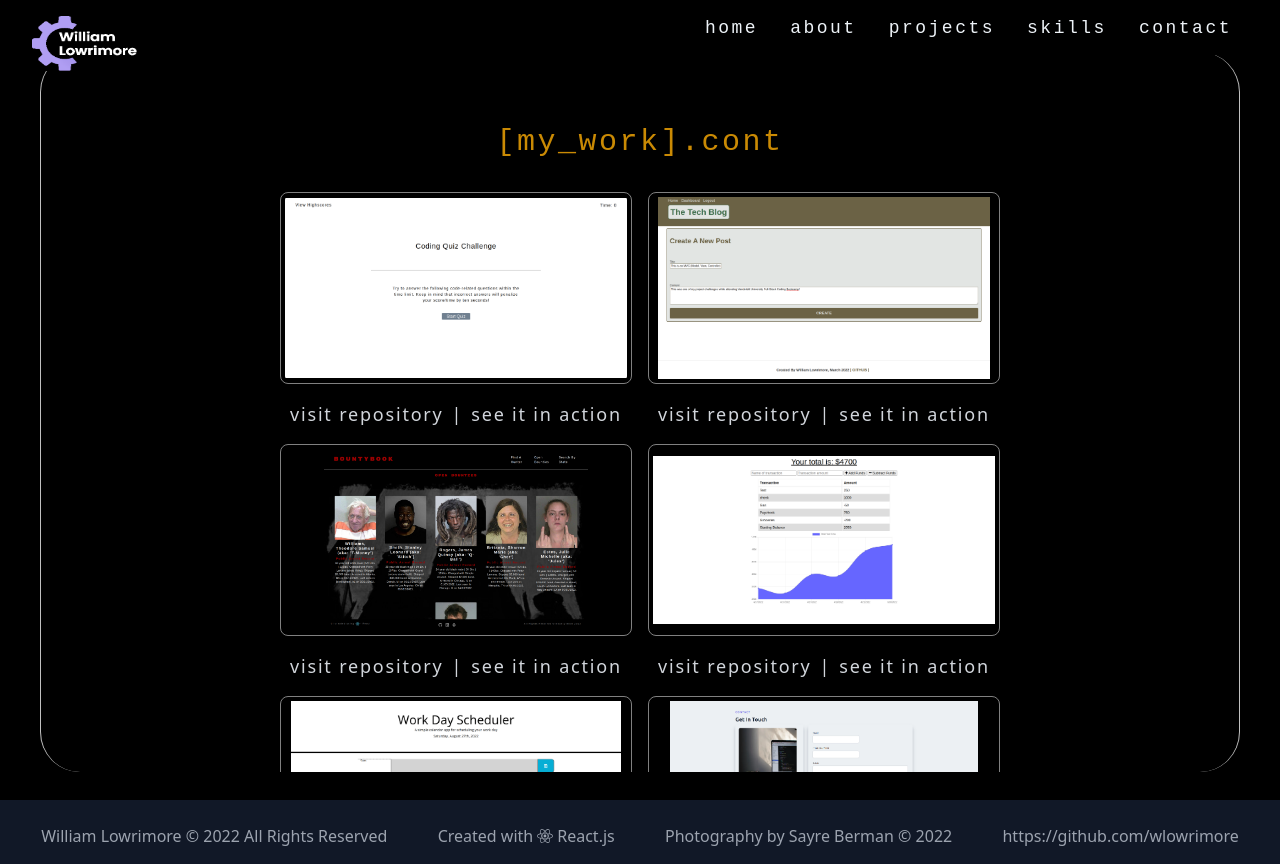
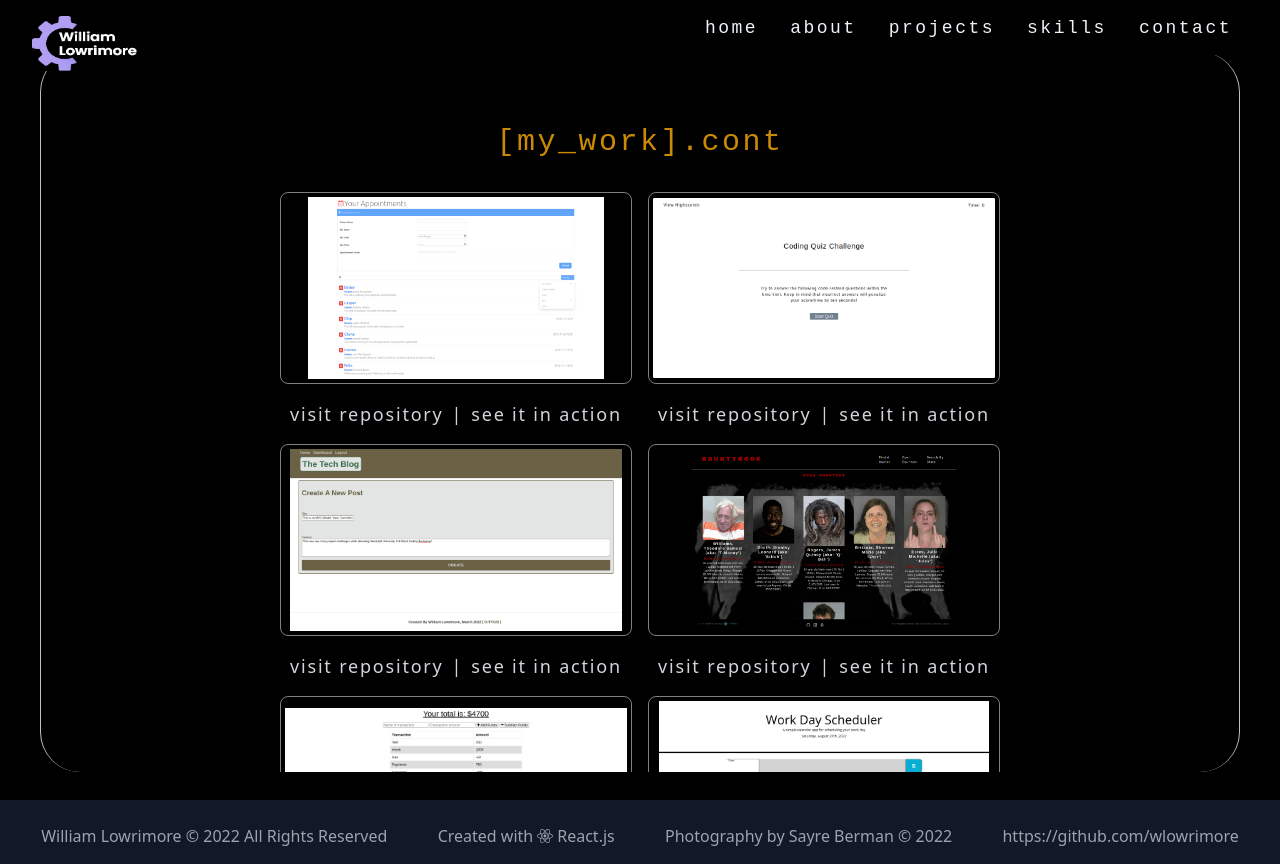
Before and after one commit to wlowrimore/pf22-23, a React (Create React App) app: page /all-projects in a window 1280 px wide. Built offline with nearby package versions, Linux system fonts and the light colour scheme.

Commit message:
adds react_interface"

```diff
--- a/src/pages/ProjectData.js
+++ b/src/pages/ProjectData.js
@@ -1,5 +1,6 @@
 import { NavLink } from 'react-router-dom';
 import AllProjects from './AllProjects';
+import '../images/vetPic.png';
 
 // Data to be injected into 'AllProjects' card
 export default function ProjectData() {
@@ -8,6 +9,12 @@ export default function ProjectData() {
       <h1 className='willow-font text-xl md:text-3xl text-yellow-600 text-center pb-8'>[my_work].cont</h1>
       <div className='grid grid-cols-1 gap-8'>
         <div className='grid grid-cols-1 md:grid-cols-2 gap-4 place-self-center'>
+          <AllProjects
+            id = 'vet'
+            img = {require('../images/vetPic.png')}
+            repo = "https://github.com/wlowrimore/react_interface"
+            live = "https://react-interface-mu.vercel.app/"
+          />
           <AllProjects
             id = 'code'
             img = {require('../images/codePic.png')}
```
Also changed, not shown: public/images/vetPic.png (added), src/images/vetPic.png (added).
